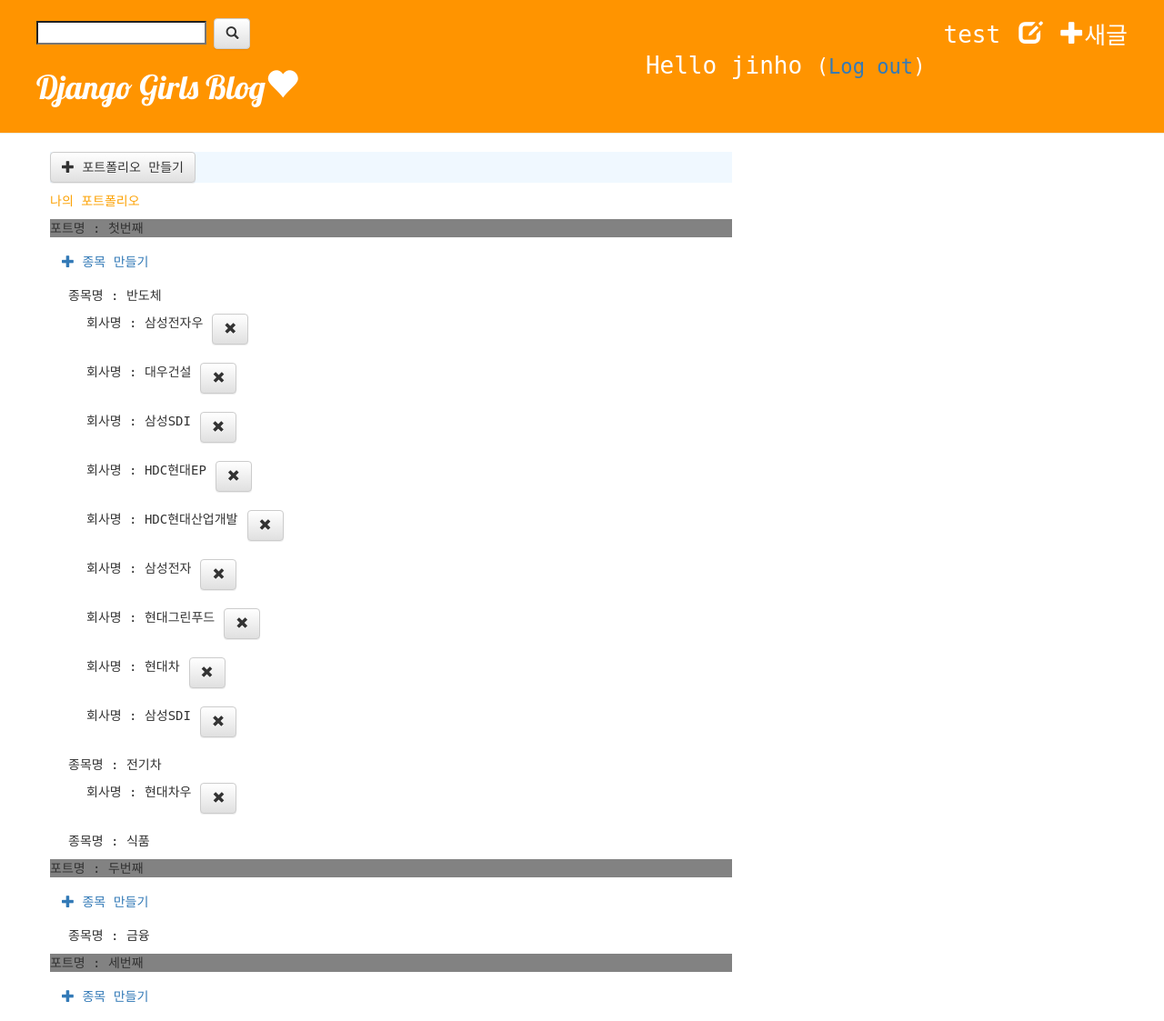
After one commit to kimwlsgh97/learn_django, a Django app: page /port/ in a window 1280 px wide. The commit adds this page. Shown: the whole page at 91% size. Run offline with Django 3.2, Linux system fonts and the light colour scheme; a user stored in the database is signed in; data comes from the database, SQL or seed files in the repository; some libraries are stand-ins or nearby versions; some web fonts are replaced.

Commit message:
add sector create

```diff
--- a/portfolio/models.py
+++ b/portfolio/models.py
@@ -38,18 +38,29 @@ class Myport(models.Model):
     portname = models.CharField(blank=True, null=True, max_length=200)
     created_date = models.DateTimeField(default=timezone.now)
 
+    def __str__(self):
+        return self.portname
+
 class Sector(models.Model):
+    username = models.ForeignKey(settings.AUTH_USER_MODEL, on_delete=models.CASCADE, null=True)
     port = models.ForeignKey('portfolio.Myport', on_delete=models.CASCADE, related_name='sectors')
     sector_name = models.CharField(blank=True, null=True, max_length=200)
     sector_per = models.IntegerField(blank=True, null=True)
 
+    def __str__(self):
+        return self.sector_name
+
 class Mycorp(models.Model):
-    author = models.ForeignKey(settings.AUTH_USER_MODEL, on_delete=models.CASCADE)
+    username = models.ForeignKey(settings.AUTH_USER_MODEL, on_delete=models.CASCADE)
+    port = models.ForeignKey('portfolio.Myport', on_delete=models.CASCADE, related_name='corps', null=True)
     sector = models.ForeignKey('portfolio.Sector', on_delete=models.CASCADE, related_name='corps')
-    stock_code = models.TextField(unique=True, blank=True, null=True)
-    stock_name = models.TextField(unique=True, blank=True, null=True)
+    stock_code = models.TextField(blank=True, null=True)
+    stock_name = models.TextField(blank=True, null=True)
     stock_count = models.IntegerField(default=0)
     created_date = models.DateTimeField(default=timezone.now)
+
+    def __str__(self):
+        return self.stock_name
 
 #############################################################
 
@@ -65,3 +76,6 @@ class Corp(models.Model):
     sell_price = models.IntegerField(blank=True, null=True)
     updown = models.FloatField(blank=True, null=True)
     updated_date = models.DateTimeField(default=timezone.now)
+
+    def __str__(self):
+        return self.stock_name
--- a/portfolio/static/css/style.css
+++ b/portfolio/static/css/style.css
@@ -45,7 +45,7 @@ h1, h2, h3, h4 {
     margin-right: 20px;
 }
 
-.post {
+.post{
     margin-bottom: 70px;
 }
 
@@ -56,3 +56,39 @@ h1, h2, h3, h4 {
 .comment {
     margin: 20px 0px 20px 20px;
 }
+
+.corp {
+    display:flex;
+    margin-bottom: 70px;
+}
+
+.title{
+    color: #FCA205;
+}
+
+.ports div{
+    margin-bottom: 10px;
+}
+
+.port-header{
+    background-color: aliceblue;
+}
+
+.port_name{
+    background-color:#828282
+}
+
+
+
+.sector{
+    margin-left: 20px;
+}
+
+.corp_name{
+    display: flex;
+    margin-left: 20px;
+}
+
+.corp_name div{
+    margin-right:10px;
+}
--- a/portfolio/templates/portfolio/index.html
+++ b/portfolio/templates/portfolio/index.html
@@ -17,7 +17,7 @@
             {% if user.is_authenticated %}
                 <a href="{% url 'post_new' %}" class="top-menu"><span class="glyphicon glyphicon-plus">새글</span></a>
                 <a href="{% url 'post_draft_list' %}" class="top-menu"><span class="glyphicon glyphicon-edit"></span></a>
-
+                <a href="{% url 'test' %}" class="top-menu">test</a>
                 <form action="{% url 'corp_search' %}" method="post">
                     {% csrf_token %}
                     <input type="search" name="corp_name">
--- /dev/null
+++ b/portfolio/templates/portfolio/port.html
@@ -0,0 +1,45 @@
+{% extends 'portfolio/index.html' %}
+{% block content %}
+    <div class="ports">
+        {% if error %}
+            <p>이미 포트폴리오에 있는 회사 입니다.</p>
+        {% endif %}
+        <div class="port-header">
+            <a href="{% url 'port_new' %}" class="btn btn-default"><span class="glyphicon glyphicon-plus"></span> 포트폴리오 만들기</span></a>
+        </div>
+
+        <div class="title">나의 포트폴리오</div>
+
+        {% for port in ports %}
+            <div class="port">
+
+                <div class="port_name">포트명 : {{port.portname}}</div>
+                <div><a href="{% url 'sector_new' pk=port.pk %}" class="btn btn_default"><span class="glyphicon glyphicon-plus"></span> 종목 만들기</span></a></div>
+                <div class="sector-header">
+                </div>
+                {% for sector in port.sectors.all %}
+                    <div class="sector">
+                        <div class="sector_name">종목명 : {{sector.sector_name}}</div>
+                        {% for corp in sector.corps.all %}
+                            <div class="corp_name">
+                                <div class="corp_text">회사명 : {{corp.stock_name}}</div>
+                                <div class="corp_form">
+                                    <form action="{% url 'port_remove' %}" method="post">
+                                        {% csrf_token %}
+                                        <input type="hidden" name="stock_name" value={{corp.stock_name}}>
+                                        <input type="hidden" name="portname" value={{port.portname}}>
+                                        <input type="hidden" name="sector_name" value={{sector.sector_name}}>
+                                        <button type="submit" class="save btn btn-default"><span class="glyphicon glyphicon-remove"></span></button>
+                                    </form>
+                                </div>
+                            </div>
+                        {% endfor %}
+                    </div>
+                {% endfor %}
+
+            </div>
+        {% empty %}
+            <p>회사가 추가되지 않았습니다.</p>
+        {% endfor %}
+    </div>
+{% endblock %}
--- a/portfolio/urls.py
+++ b/portfolio/urls.py
@@ -11,11 +11,21 @@ urlpatterns = [
     path('post/<int:pk>/', views.post_detail, name='post_detail'),
     path('post/new/', views.post_new, name='post_new'),
     path('post/<int:pk>/edit/', views.post_edit, name='post_edit'),
+
     path('drafts/', views.post_draft_list, name='post_draft_list'),
     path('post/<int:pk>/publish/', views.post_publish, name='post_publish'),
-    path('post/(<int:pk>/remove/', views.post_remove, name='post_remove'),
+    path('post/<int:pk>/remove/', views.post_remove, name='post_remove'),
+
     path('accounts/login/', auth_views.LoginView.as_view(), name='login'),
     path('accounts/logout/', auth_views.LogoutView.as_view(next_page='/'), name='logout'),
+
     path('post/<int:pk>/comment/', views.add_comment_to_post, name='add_comment_to_post'),
+
     path('corp/search/', views.corp_search, name='corp_search'),
+
+    path('port/', views.port, name='port'),
+    path('port/new/', views.port_new, name='port_new'),
+    path('port/remove/', views.port_remove, name='port_remove'),
+    path('sector/<int:pk>', views.sector_new, name='sector_new'),
+    path('test/', views.test, name='test'),
 ]
--- a/portfolio/views.py
+++ b/portfolio/views.py
@@ -4,7 +4,7 @@ from django.utils import timezone
 
 from django.contrib.auth.models import User
 from .models import Post, Comment, Myport, Sector, Mycorp, Corp
-from .forms import PostForm, CommentForm, MyportForm
+from .forms import PostForm, CommentForm, MyportForm, SectorForm, TestForm
 
 # from django.http import HttpResponse
 
@@ -77,14 +77,92 @@ def add_comment_to_post(request, pk):
         form = CommentForm()
     return render(request, 'portfolio/add_comment_to_post.html', {'form':form})
 
-
 def corp_search(request):
     if request.method == 'POST':
-        stock_name = request.POST['corp_name'] # POST 요청 확인
-        if stock_name: # 회사 이름 있을때
-            corps = Corp.objects.filter(stock_name__contains=stock_name) #회사 리스트 가져옴
-    ports = Myport.objects.all()
-    return render(request, 'portfolio/corp_search.html', {"corps":corps,"ports":ports})
+        corp_name = request.POST.get('corp_name') # POST 요청 확인
+        if corp_name: # 회사 이름 있을때
+            corps = Corp.objects.filter(stock_name__contains=corp_name) #회사 리스트 가져옴
+            ports = Myport.objects.filter(username=request.user) # 내 포트폴리오 목록 불러옴
+            sectors = Sector.objects.filter(username=request.user) # 내 섹터 목록 불러옴
+    return render(request, 'portfolio/corp_search.html', {"corps":corps,"ports":ports, "sectors":sectors}) # 검색 완료 화면 출력
 
+@login_required
+def port(request):
+    if request.method == 'POST':
+        print(request.POST)
+    error = False
+    stock_name = request.POST.get('stock_name')
+    if stock_name:
+        user = request.user
+        stock_code = request.POST.get('stock_code')
+
+        portname = request.POST.get('port')
+        port_g = Myport.objects.get(username=user, portname=portname)
+
+        sector_name = request.POST.get('sector_name')
+        sector_g = Sector.objects.get(username=user, sector_name=sector_name)
+
+        result = Mycorp.objects.filter(username=user, port=port_g, sector=sector_g,stock_name=stock_name)
+        if not result:
+            Mycorp.objects.create(username=user, port=port_g, sector=sector_g, stock_name=stock_name, stock_code=stock_code)
+        else:
+            error = True
+
+    myports = Myport.objects.filter(username=request.user)
+    return render(request,'portfolio/port.html', {"ports":myports, "error":error})
+
+@login_required
 def port_new(request):
-    return None
+    if request.method == "POST":
+        form = MyportForm(request.POST)
+        if form.is_valid():
+            port = form.save(commit=False)
+            port.username = request.user
+            port.save()
+            return redirect('port')
+    else:
+        form = MyportForm()
+    return render(request, 'portfolio/port_edit.html', {'form':form})
+
+@login_required
+def port_remove(request):
+    if request.method == 'POST':
+        # print(request.POST)
+        user = request.user
+
+        portname = request.POST.get('portname')
+        port = Myport.objects.get(username=user, portname=portname)
+
+        sector_name = request.POST.get('sector_name')
+        sector = Sector.objects.get(username=user, sector_name=sector_name)
+
+        stock_name = request.POST.get('stock_name')
+        Mycorp.objects.filter(username=user, port=port, sector=sector,stock_name=stock_name).delete()
+
+
+    return redirect('port')
+
+@login_required
+def sector_new(request, pk):
+    port = Myport.objects.get(pk=pk)
+    if(request.method == 'POST'):
+        form = SectorForm(request.POST)
+        if form.is_valid():
+            sector = form.save(commit=False)
+            sector.username = request.user
+            sector.port = port
+            sector.save()
+            return redirect('port')
+    else:
+        form = SectorForm()
+    return render(request, 'portfolio/port_edit.html', {'form':form, 'port':port})
+
+
+
+
+
+
+@login_required
+def test(request):
+    form = TestForm()
+    return render(request, 'portfolio/test.html', {"form":form})
```
Also changed, not shown: portfolio/forms.py (+10 -1 lines), portfolio/templates/portfolio/corp_search.html (+27 -15 lines), portfolio/templates/portfolio/myport.html (deleted, +0 -18 lines), portfolio/templates/portfolio/port_edit.html (added, +9 -0 lines), portfolio/templates/portfolio/sector_edit.html (added, +9 -0 lines), portfolio/templates/portfolio/test.html (added, +8 -0 lines), db.sqlite3, portfolio/migrations/0019_auto_20210326_0956.py (added), portfolio/migrations/0020_auto_20210326_1003.py (added), portfolio/migrations/0021_remove_mycorp_port.py (added), portfolio/migrations/0022_mycorp_port.py (added).
